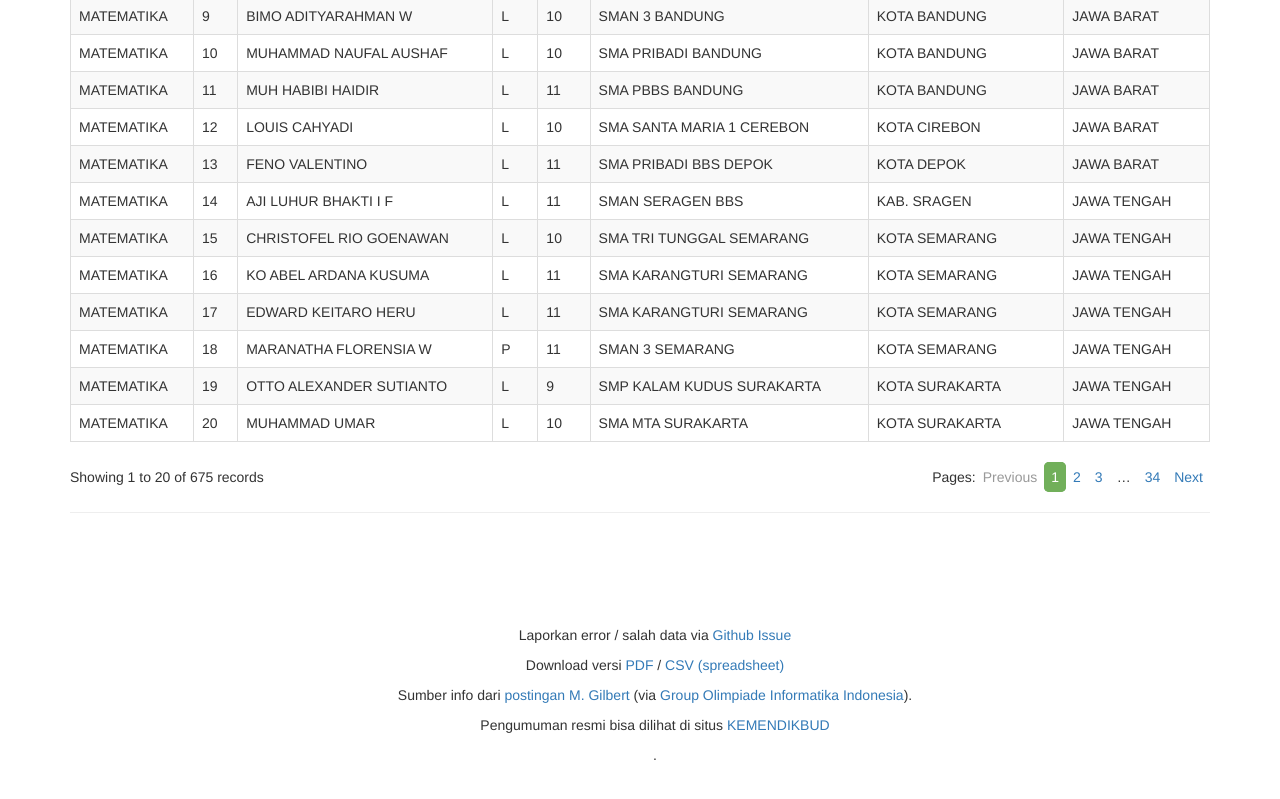
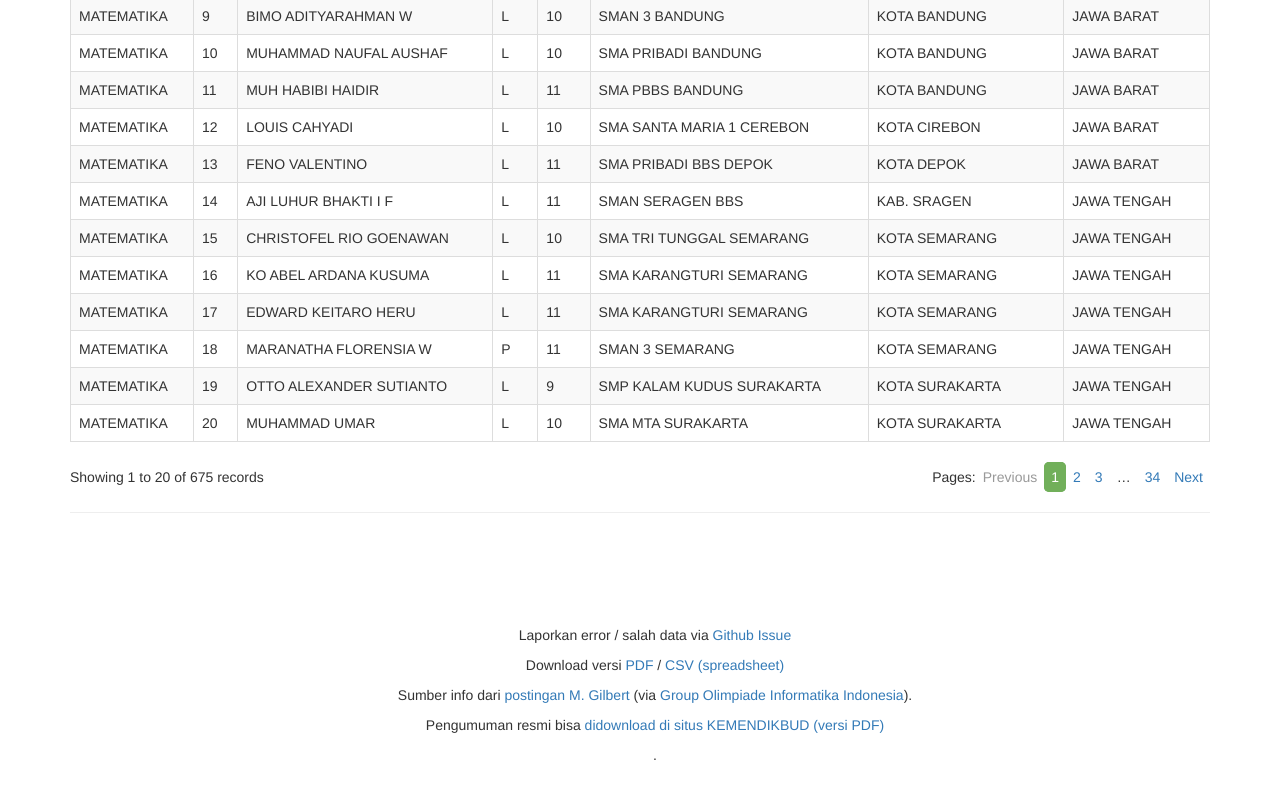
Before and after one commit to matematikaadit/osn2015, a plain HTML site: page index.html in a window 1280 px wide. Shown: the part 493-1292 px from the top of the page. Drawn offline with Linux system fonts and the light colour scheme; grey boxes are pictures that could not be loaded.

Commit message:
Clarify some wording and link

```diff
--- a/index.html
+++ b/index.html
@@ -87,7 +87,7 @@
   <p>Laporkan error / salah data via <a href="https://github.com/matematikaadit/osn2015/issues">Github Issue</a></p>
   <p>Download versi <a href="https://github.com/matematikaadit/osn2015/releases/download/v0.1/surat-undangan-osn-2015.pdf">PDF</a> / <a href="https://github.com/matematikaadit/osn2015/releases/download/v0.1/daftar-peserta-osn-2015.csv">CSV (spreadsheet)</a></p>
   <p>Sumber info dari <a href="https://www.facebook.com/michael.gilbert.7311352/posts/1579102922307045">postingan M. Gilbert</a> (via <a href="https://www.facebook.com/groups/olimpinfo/permalink/10153932238605961/">Group Olimpiade Informatika Indonesia</a>).</p>
-  <p>Pengumuman resmi bisa dilihat di situs <a href="http://psma.kemdikbud.go.id/files/Surat%20Undangan%20OSN_15.pdf">KEMENDIKBUD</a></p>.
+  <p>Pengumuman resmi bisa <a href="http://psma.kemdikbud.go.id/files/Surat%20Undangan%20OSN_15.pdf">didownload di situs KEMENDIKBUD (versi PDF)</a></p>.
   </div>
   </footer>
 </div>
```
